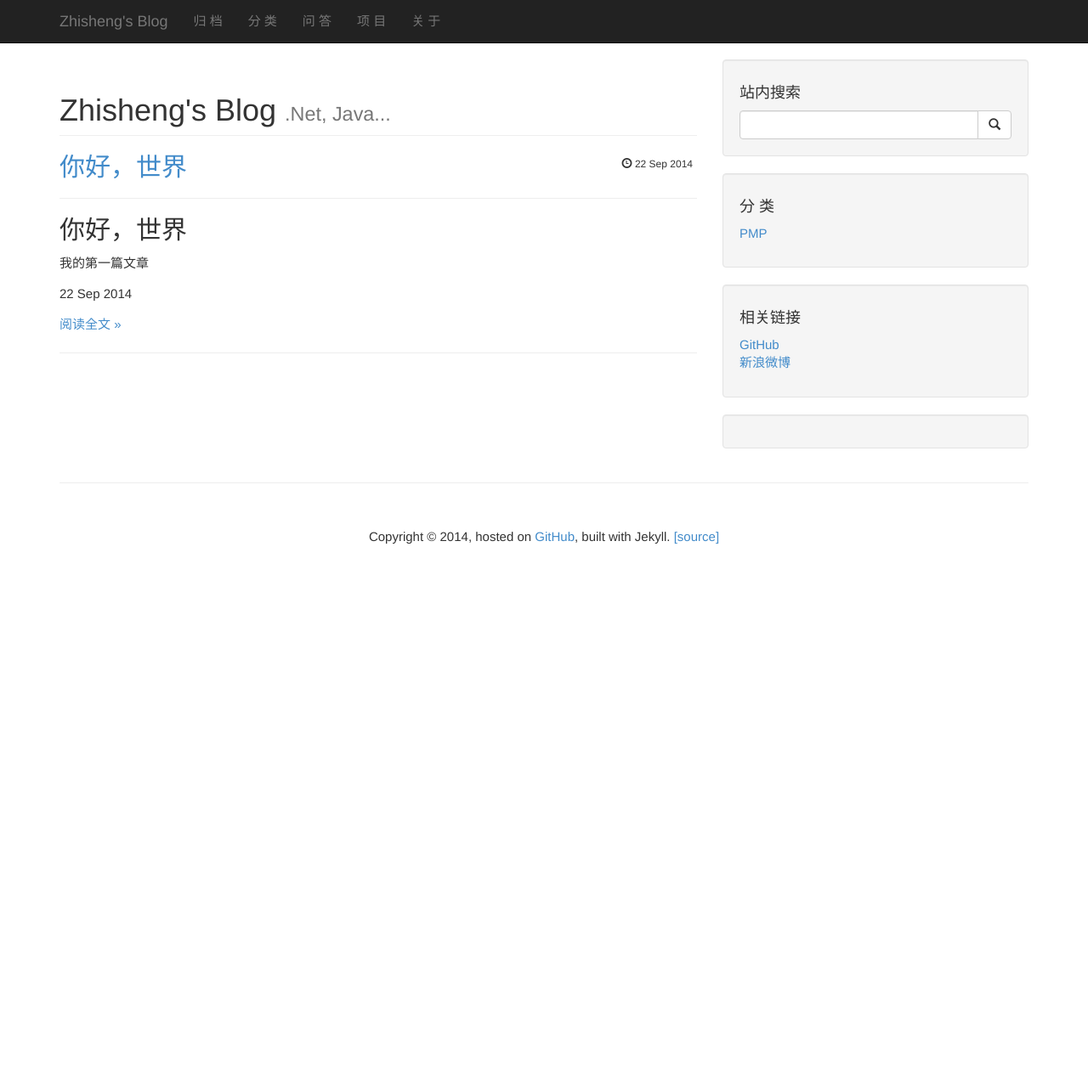
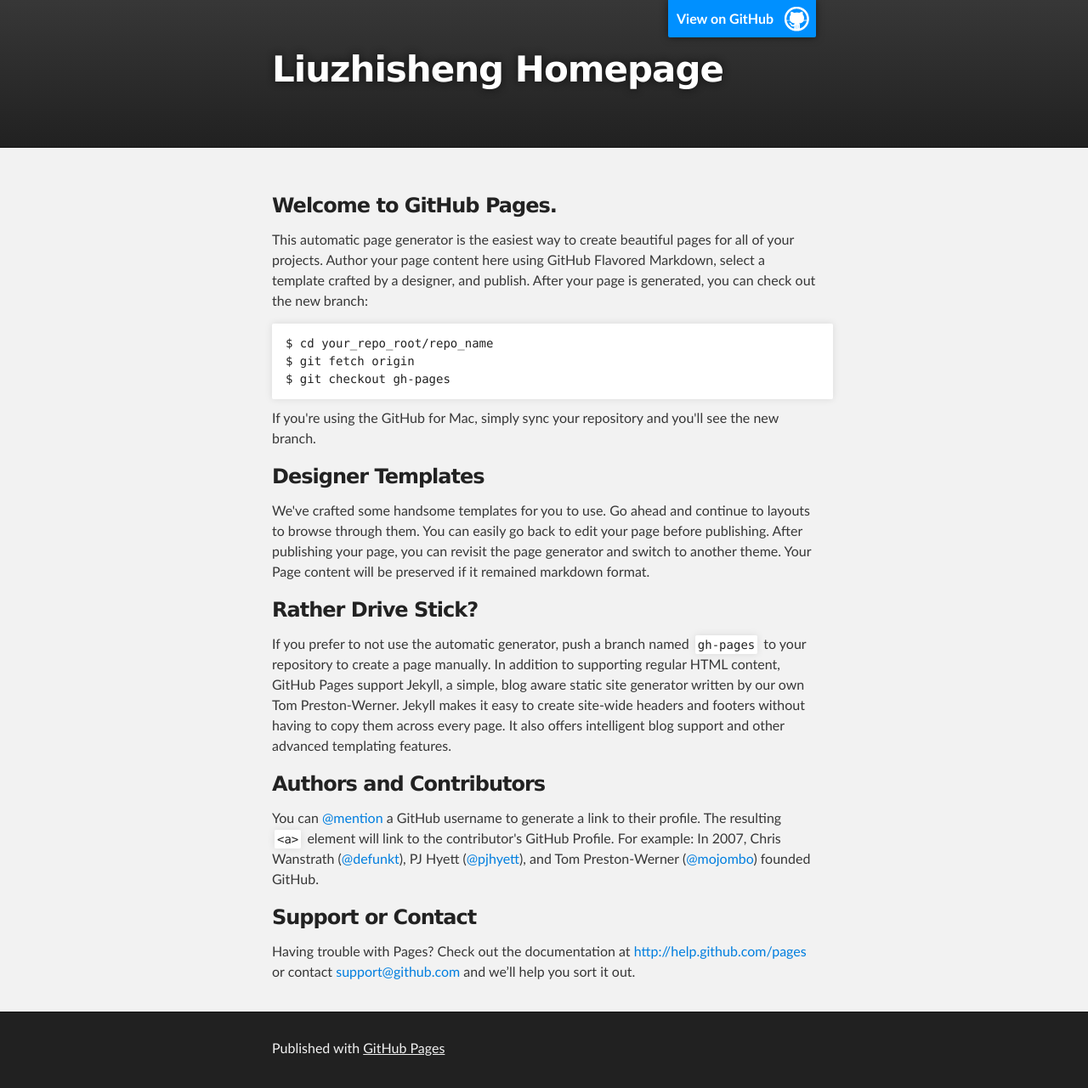
Before and after one commit to liuzhisheng/liuzhisheng.github.io, a Jekyll site: the page index.html, which Jekyll copies as it is, in a window 1280 px wide and 1281 px high. Shown: the whole window at 85% size. Built offline with Jekyll 4.4.1, drawn with Linux system fonts in a browser that asks for light colours; Markdown is read by kramdown in place of the engine named in the settings; the list of posts is cut into pages by our own code; comment, search, counter and statistics services are not loaded.

Commit message:
Replace master branch with page content via GitHub

```diff
--- a/index.html
+++ b/index.html
@@ -1,47 +1,74 @@
----
-layout: default
-title: "Zhisheng's Blog"
----
-<h1 class="page-header">
-  Zhisheng's Blog
-  <small>
-    .Net, Java...
-  </small>
-</h1>
-{% for post in paginator.posts %}
-<h2>
-  <a href="{{ post.url }}">
-    {{ post.title }}
-  </a>
-  <div class="post-date">
-	<span class="glyphicon glyphicon-time"></span>
-	{{ post.date | date_to_string }}
-  </div>
-</h2>
-<hr>
-{{ post.excerpt }}
-	<p> <a href="{{ post.url }}"><span >阅读全文 &raquo; </span></a></p>
-<hr>
-{% endfor %}
-<!-- Pager -->
-<ul class="pager">
-  {% if paginator.previous_page %} {% if paginator.previous_page == 1 %}
-  <li class="previous">
-    <a href="{{ site.url }}/">
-      &larr; Older
-    </a>
-  </li>
-  {% else %}
-  <li class="previous">
-    <a href="{{ site.url }}/page{{ paginator.previous_page }}">
-      &larr; Older
-    </a>
-  </li>
-  {% endif %} {% endif %} {% if paginator.next_page %}
-  <li class="next">
-    <a href="{{ site.url }}/page{{ paginator.next_page }}">
-      Newer &rarr;
-    </a>
-  </li>
-  {% endif %}
-</ul>
+<!DOCTYPE html>
+<html>
+
+  <head>
+    <meta charset='utf-8'>
+    <meta http-equiv="X-UA-Compatible" content="chrome=1">
+    <meta name="description" content="Liuzhisheng Homepage : ">
+
+    <link rel="stylesheet" type="text/css" media="screen" href="stylesheets/stylesheet.css">
+
+    <title>Liuzhisheng Homepage</title>
+  </head>
+
+  <body>
+
+    <!-- HEADER -->
+    <div id="header_wrap" class="outer">
+        <header class="inner">
+          <a id="forkme_banner" href="https://github.com/liuzhisheng">View on GitHub</a>
+
+          <h1 id="project_title">Liuzhisheng Homepage</h1>
+          <h2 id="project_tagline"></h2>
+
+        </header>
+    </div>
+
+    <!-- MAIN CONTENT -->
+    <div id="main_content_wrap" class="outer">
+      <section id="main_content" class="inner">
+        <h3>
+<a name="welcome-to-github-pages" class="anchor" href="#welcome-to-github-pages"><span class="octicon octicon-link"></span></a>Welcome to GitHub Pages.</h3>
+
+<p>This automatic page generator is the easiest way to create beautiful pages for all of your projects. Author your page content here using GitHub Flavored Markdown, select a template crafted by a designer, and publish. After your page is generated, you can check out the new branch:</p>
+
+<pre><code>$ cd your_repo_root/repo_name
+$ git fetch origin
+$ git checkout gh-pages
+</code></pre>
+
+<p>If you're using the GitHub for Mac, simply sync your repository and you'll see the new branch.</p>
+
+<h3>
+<a name="designer-templates" class="anchor" href="#designer-templates"><span class="octicon octicon-link"></span></a>Designer Templates</h3>
+
+<p>We've crafted some handsome templates for you to use. Go ahead and continue to layouts to browse through them. You can easily go back to edit your page before publishing. After publishing your page, you can revisit the page generator and switch to another theme. Your Page content will be preserved if it remained markdown format.</p>
+
+<h3>
+<a name="rather-drive-stick" class="anchor" href="#rather-drive-stick"><span class="octicon octicon-link"></span></a>Rather Drive Stick?</h3>
+
+<p>If you prefer to not use the automatic generator, push a branch named <code>gh-pages</code> to your repository to create a page manually. In addition to supporting regular HTML content, GitHub Pages support Jekyll, a simple, blog aware static site generator written by our own Tom Preston-Werner. Jekyll makes it easy to create site-wide headers and footers without having to copy them across every page. It also offers intelligent blog support and other advanced templating features.</p>
+
+<h3>
+<a name="authors-and-contributors" class="anchor" href="#authors-and-contributors"><span class="octicon octicon-link"></span></a>Authors and Contributors</h3>
+
+<p>You can <a href="https://github.com/blog/821" class="user-mention">@mention</a> a GitHub username to generate a link to their profile. The resulting <code>&lt;a&gt;</code> element will link to the contributor's GitHub Profile. For example: In 2007, Chris Wanstrath (<a href="https://github.com/defunkt" class="user-mention">@defunkt</a>), PJ Hyett (<a href="https://github.com/pjhyett" class="user-mention">@pjhyett</a>), and Tom Preston-Werner (<a href="https://github.com/mojombo" class="user-mention">@mojombo</a>) founded GitHub.</p>
+
+<h3>
+<a name="support-or-contact" class="anchor" href="#support-or-contact"><span class="octicon octicon-link"></span></a>Support or Contact</h3>
+
+<p>Having trouble with Pages? Check out the documentation at <a href="http://help.github.com/pages">http://help.github.com/pages</a> or contact <a href="mailto:support@github.com">support@github.com</a> and we’ll help you sort it out.</p>
+      </section>
+    </div>
+
+    <!-- FOOTER  -->
+    <div id="footer_wrap" class="outer">
+      <footer class="inner">
+        <p>Published with <a href="http://pages.github.com">GitHub Pages</a></p>
+      </footer>
+    </div>
+
+
+
+  </body>
+</html>
--- a/stylesheets/stylesheet.css
+++ b/stylesheets/stylesheet.css
@@ -37,9 +37,6 @@ footer, header, hgroup, menu, nav, section {
 
 ol, ul {
   list-style: none;
-}
-
-blockquote, q {
 }
 
 table {
@@ -151,6 +148,15 @@ img {
   -ms-box-shadow: 0 0 5px #ebebeb;
 }
 
+p img {
+  display: inline;
+  margin: 0;
+  padding: 0;
+  vertical-align: middle;
+  text-align: center;
+  border: none;
+}
+
 pre, code {
   width: 100%;
   color: #222;
@@ -162,9 +168,6 @@ pre, code {
   border-radius: 2px;
   -moz-border-radius: 2px;
   -webkit-border-radius: 2px;
-
-
-
 }
 
 pre {
@@ -192,16 +195,17 @@ blockquote {
   border-left: 3px solid #bbb;
 }
 
+
 ul, ol, dl {
   margin-bottom: 15px
 }
 
-ul li {
+ul {
   list-style: inside;
   padding-left: 20px;
 }
 
-ol li {
+ol {
   list-style: decimal inside;
   padding-left: 20px;
 }
```
Also changed, not shown: images/bg_hr.png, images/blacktocat.png, images/icon_download.png, images/sprite_download.png.
